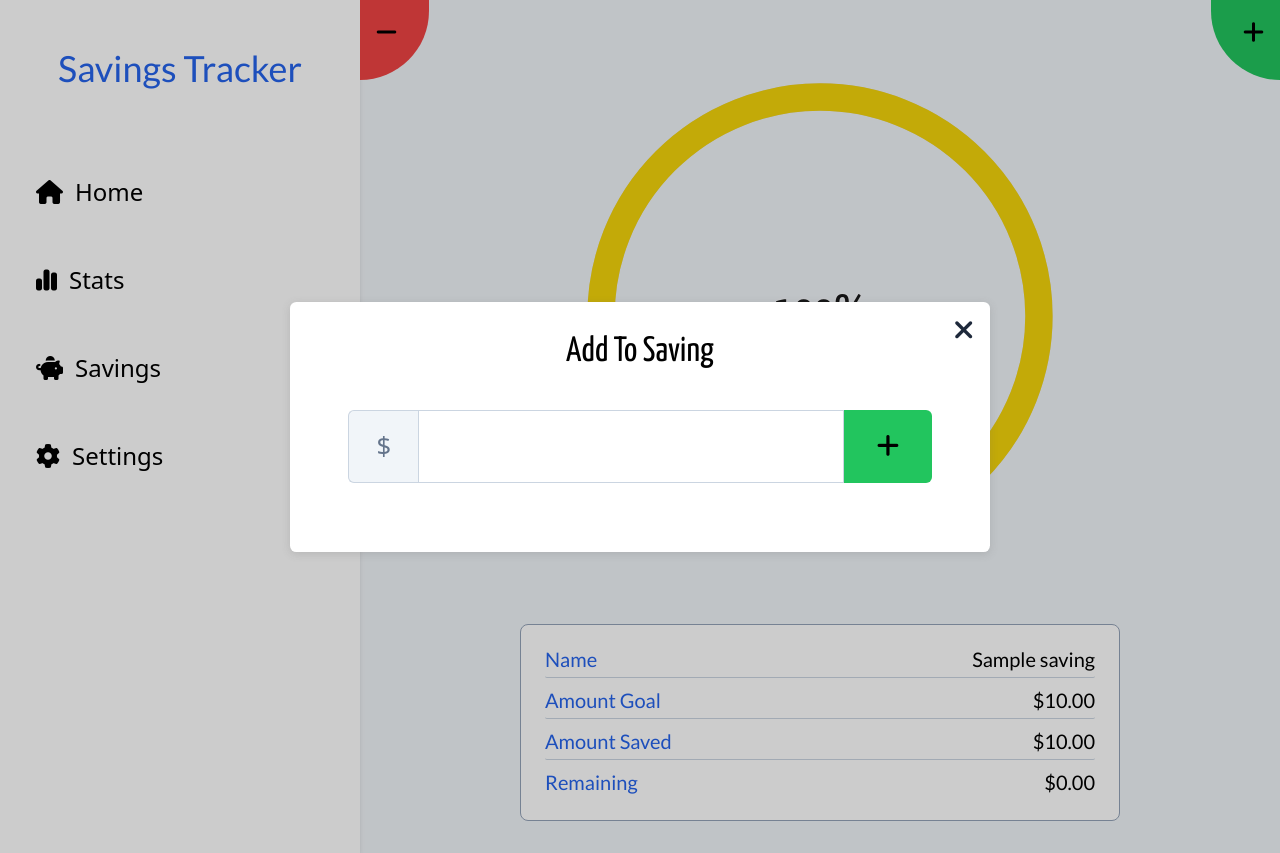
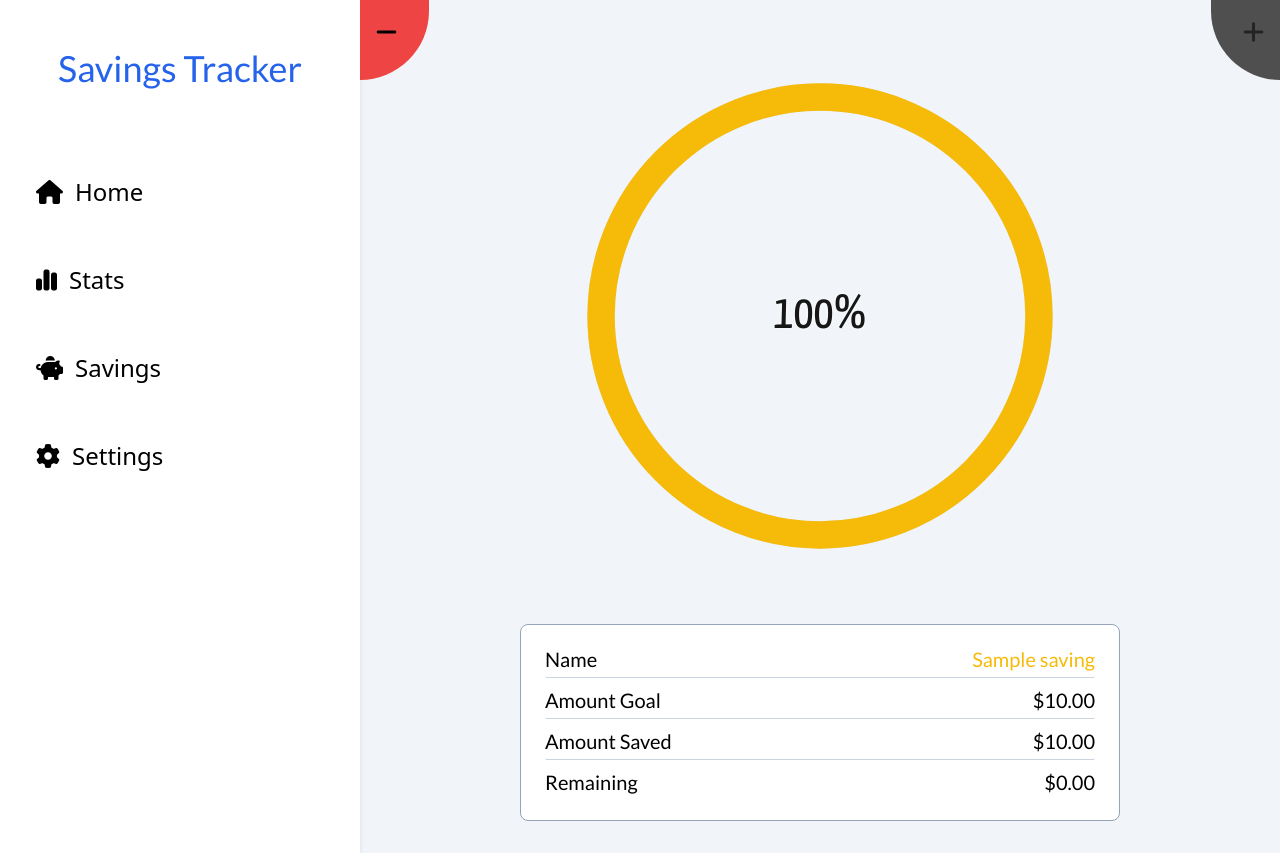
Before and after one commit to Ry2uko/savings_tracker, a Flask app: page /home in a window 1280 px wide. Run offline with Flask 3, Linux system fonts and the light colour scheme; tables that the repository leaves empty hold one stand-in row (values such as "Sample post"); some libraries are stand-ins or nearby versions.

Commit message:
/home: Modifying saving amount, part 2

```diff
--- a/static/css/styles.css
+++ b/static/css/styles.css
@@ -45,6 +45,7 @@ body, html {
 }
 
 #homeContainer #savingsProgress path.mainline {
+    transition: background-color 150ms;
     stroke-width: 5;
 }
 
--- a/static/css/styles_main.css
+++ b/static/css/styles_main.css
@@ -858,16 +858,6 @@ video {
   border-top-color: rgb(226 232 240 / var(--tw-border-opacity));
 }
 
-.bg-green-500{
-  --tw-bg-opacity: 1;
-  background-color: rgb(34 197 94 / var(--tw-bg-opacity));
-}
-
-.bg-red-500{
-  --tw-bg-opacity: 1;
-  background-color: rgb(239 68 68 / var(--tw-bg-opacity));
-}
-
 .bg-slate-100{
   --tw-bg-opacity: 1;
   background-color: rgb(241 245 249 / var(--tw-bg-opacity));
@@ -1192,6 +1182,7 @@ body, html {
 }
 
 #homeContainer #savingsProgress path.mainline {
+  transition: background-color 150ms;
   stroke-width: 5;
 }
 
--- a/static/js/home.js
+++ b/static/js/home.js
@@ -1,4 +1,4 @@
-const currencies = {
+const CURRENCIES = {
   "USD": "$",
   "CAD": "$",
   "AUD": "$",
@@ -8,8 +8,17 @@ const currencies = {
   "GBP": "£",
 };
 
+const COLORS = {
+  'blue': '#2563eb',
+  'yellow': '#f6bb09',
+  'green': '#22C55E',
+  'red': '#ef4444',
+  'gray': '#333'
+};
+
 const barAnimDurationMs = 350;
 
+let saving;
 let bar;
 let addSavingBtnLock = false;
 
@@ -18,7 +27,7 @@ $(function(){
   fetch('/saving')
     .then(response => response.json())
     .then(data => {
-      let saving = data.saving;
+      saving = data.saving;
 
       if (saving === null) {
         console.log($('.none-loaded'))
@@ -29,11 +38,11 @@ $(function(){
     });
 
   $('#addToSaving').on('click', () => {
+    if (!saving || saving['is_goal_completed']) return;
+
     $('#modifyAmountModal').attr('data-transaction', 'add');
     $('#modifyAmountModal .form-title').text('Add To Saving');
-    $('.submitModifyAmountForm')
-      .removeClass('bg-red-500')
-      .addClass('bg-green-500');
+    $('.submitModifyAmountForm').css('backgroundColor', COLORS['green']);
     $('.submitModifyAmountForm.icon i').attr('class', 'fa-solid fa-plus');
     $('.submitModifyAmountForm.text').text('Add to Saving');
     toggleModal('modifyAmountModal', undefined, () => {
@@ -42,11 +51,10 @@ $(function(){
   });
 
   $('.withdrawFromSaving').on('click', () => {
+    if (!saving || saving['amount_saved'] <= 0) return;
     $('#modifyAmountModal').attr('data-transaction', 'withdraw');
     $('#modifyAmountModal .form-title').text('Withdraw From Saving');
-    $('.submitModifyAmountForm')
-      .removeClass('bg-green-500')
-      .addClass('bg-red-500');
+    $('.submitModifyAmountForm').css('backgroundColor', COLORS['red']);
     $('.submitModifyAmountForm.icon i').attr('class', 'fa-solid fa-minus');
     $('.submitModifyAmountForm.text').text('Withdraw from Saving');
     toggleModal('modifyAmountModal', undefined, () => {
@@ -99,7 +107,7 @@ $(function(){
       .then(data => {
         if (data.error) throw new Error(data.error);
 
-        const saving = data.saving;
+        saving = data.saving;
         $('#savingAmountInput').val('');
         toggleModal('modifyAmountModal');
         displayDetails(saving);
@@ -130,11 +138,9 @@ function initializeHome(saving) {
     progressPercentage = 1;
   }
 
-  let barStroke = saving['is_goal_completed'] ? '#f4d50b' : '#3B82F6';
   // Load progress bar
   bar = new ldBar('#savingsProgress', {
     'preset':  'circle',
-    'stroke': barStroke,
     'stroke-width': 5,
     'duration': (barAnimDurationMs/1000),
     'min': 0,
@@ -142,7 +148,7 @@ function initializeHome(saving) {
     'value': progressPercentage,
   });
 
-  displayDetails(saving);
+  displayDetails(saving, );
 }
 
 function displayDetails(saving) {
@@ -159,20 +165,54 @@ function displayDetails(saving) {
   let amountRemaining = saving['amount_goal'] - saving['amount_saved'];
   let savingAmountRemaining = formatAmount((amountRemaining >= 0 ? amountRemaining : 0), savingCurrency)
 
+  // details
   $('#savingAmountGoal').text(savingAmountGoal);
   $('#savingAmountSaved').text(savingAmountSaved);
   $('#savingName').text(savingName);
   $('#savingAmountRemaining').text(savingAmountRemaining)
 
+  // modal
   $('#formCurrencyLabel').val(savingCurrency)
   $('.saving-container').removeClass('hidden').addClass('flex');
+
+  // default
+  $('#savingsProgress .mainline').attr('stroke', COLORS['blue']);
+  $('.saving-details-container .detail-highlight').css('color', COLORS['blue']);
+  $('#addToSaving').css({
+    'backgroundColor': COLORS['green'],
+    'opacity': 1,
+    'pointerEvents': 'auto',
+  });
+  $('.withdrawFromSaving').css({
+    'backgroundColor': COLORS['red'],
+    'opacity': 1,
+    'pointerEvents': 'auto',
+  });
+
+  if (saving['is_goal_completed']) {
+    $('#savingsProgress .mainline').attr('stroke', COLORS['yellow']);
+    $('.saving-details-container .detail-highlight').css('color', COLORS['yellow']);
+    $('#addToSaving').css({
+      'backgroundColor': COLORS['gray'],
+      'opacity': 0.85,
+      'pointerEvents': 'none',
+    });
+  } else if (saving['amount_saved'] <= 0) {
+    $('.saving-details-container .detail-highlight').css('color', '#000');
+    $('.withdrawFromSaving').css({
+      'backgroundColor': COLORS['gray'],
+      'opacity': 0.85,
+      'pointerEvents': 'none',
+    });
+  }
+
 }
 
 function validateCurrency(currency) {
-  const supportedCurrencies = Object.keys(currencies);
+  const supportedCurrencies = Object.keys(CURRENCIES);
   currency = currency.toUpperCase();
   if (supportedCurrencies.includes(currency)) {
-    return currencies[currency];
+    return CURRENCIES[currency];
   }
 
   return null;
--- a/static/js/index.js
+++ b/static/js/index.js
@@ -2,8 +2,6 @@ const modalAnimMS = 250;
 
 /* TO DO:
 - (12/11/23) /savings - edit saving
-  - TODO: handling goal completed (disable and change color for add))
-  - TODO: handle no amount (disabled and change color for minus)
   - TODO: amount_saved in PUT request
   - TODO: rename subtract to withdraw from api :) (for consistency)
   - TODO: loading a saving (+ handling sessions from server & client)
--- a/templates/home.html
+++ b/templates/home.html
@@ -44,20 +44,20 @@
 {% block main%}
     <div id="homeContainer" class="flex flex-col h-full py-8 overflow-y-auto relative">
         <div class="saving-container hidden flex-col flex-1 items-center">
-            <button type="button" class="absolute top-0 right-0 bg-green-500
+            <button type="button" class="absolute top-0 right-0
             pl-6 pr-2 pb-6 pt-2 z-[99] rounded-bl-full transition ease-out duration-50
             text-2xl cursor-pointer hover:scale-[1.10] hover:translate-x-[-2px] hover:translate-y-[2px]
             md:pl-8 md:pr-4 md:pb-8 md:pt-4"
             id="addToSaving">
                 <i class="fa-solid fa-plus"></i>
             </button>
-            <button type="button" class="withdrawFromSaving absolute hidden top-0 left-0 bg-red-500
+            <button type="button" class="withdrawFromSaving absolute hidden top-0 left-0
             pr-8 pl-4 pb-8 pt-4 z-[99] cursor-pointer rounded-br-full transition ease-out duration-50
             text-2xl hover:scale-[1.10] hover:translate-x-[2px] hover:translate-y-[2px]
             md:block">
                 <i class="fa-solid fa-minus"></i>
             </button>
-            <button type="button" class="withdrawFromSaving absolute right-0 top-[80px] bg-red-500
+            <button type="button" class="withdrawFromSaving absolute right-0 top-[80px]
             pl-6 pr-2 py-4 rounded-l-full z-[99] cursor-pointer transition ease-out duration-50
             text-2xl hover:scale-[1.10] hover:translate-x-[-2px] md:hidden">
                 <i class="fa-solid fa-minus"></i>
@@ -71,21 +71,21 @@
             border-slate-400 rounded-lg mt-[2rem] py-4 px-6 w-8/12 max-w-[600px] sm:mt-[1.5rem]">
                 <div class="flex justify-between border-b border-slate-300
                 pb-1 text-xl font-lato rounded-sm my-1">
-                    <span class="text-blue-600">Name</span>
-                    <span id="savingName">Fiery Heights III</span>
+                    <span>Name</span>
+                    <span id="savingName" class="detail-highlight">Fiery Heights III</span>
                 </div>
                 <div class="flex justify-between border-b border-slate-300
                 pb-1 text-xl font-lato rounded-sm my-1">
-                    <span class="text-blue-600">Amount Goal</span>
+                    <span>Amount Goal</span>
                     <span id="savingAmountGoal">---</span>
                 </div>
                 <div class="flex justify-between border-b border-slate-300
                 pb-1 text-xl font-lato rounded-sm my-1">
-                    <span class="text-blue-600">Amount Saved</span>
+                    <span>Amount Saved</span>
                     <span id="savingAmountSaved">---</span>
                 </div>
                 <div class="flex justify-between pb-1 text-xl font-lato rounded-sm my-1">
-                    <span class="text-blue-600">Remaining</span>
+                    <span>Remaining</span>
                     <span id="savingAmountRemaining">---</span>
                 </div>
             </div>
```
